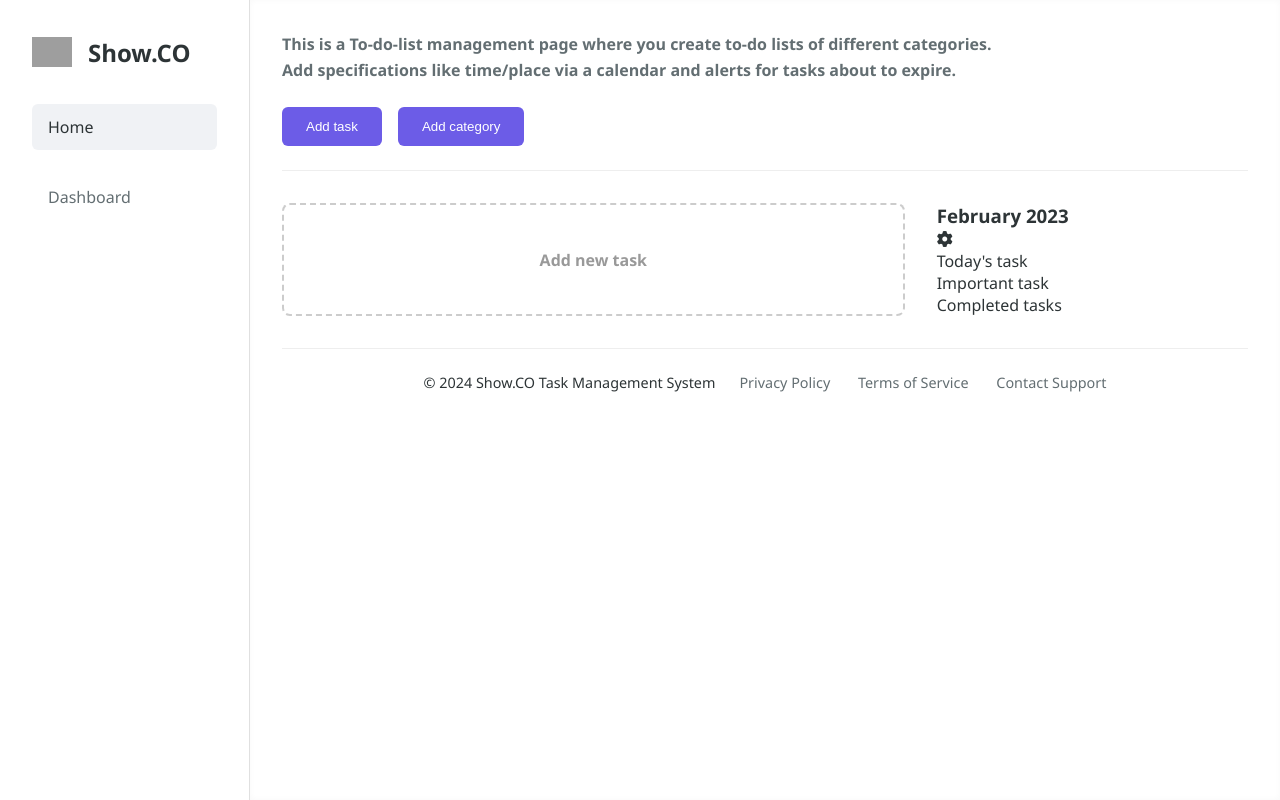
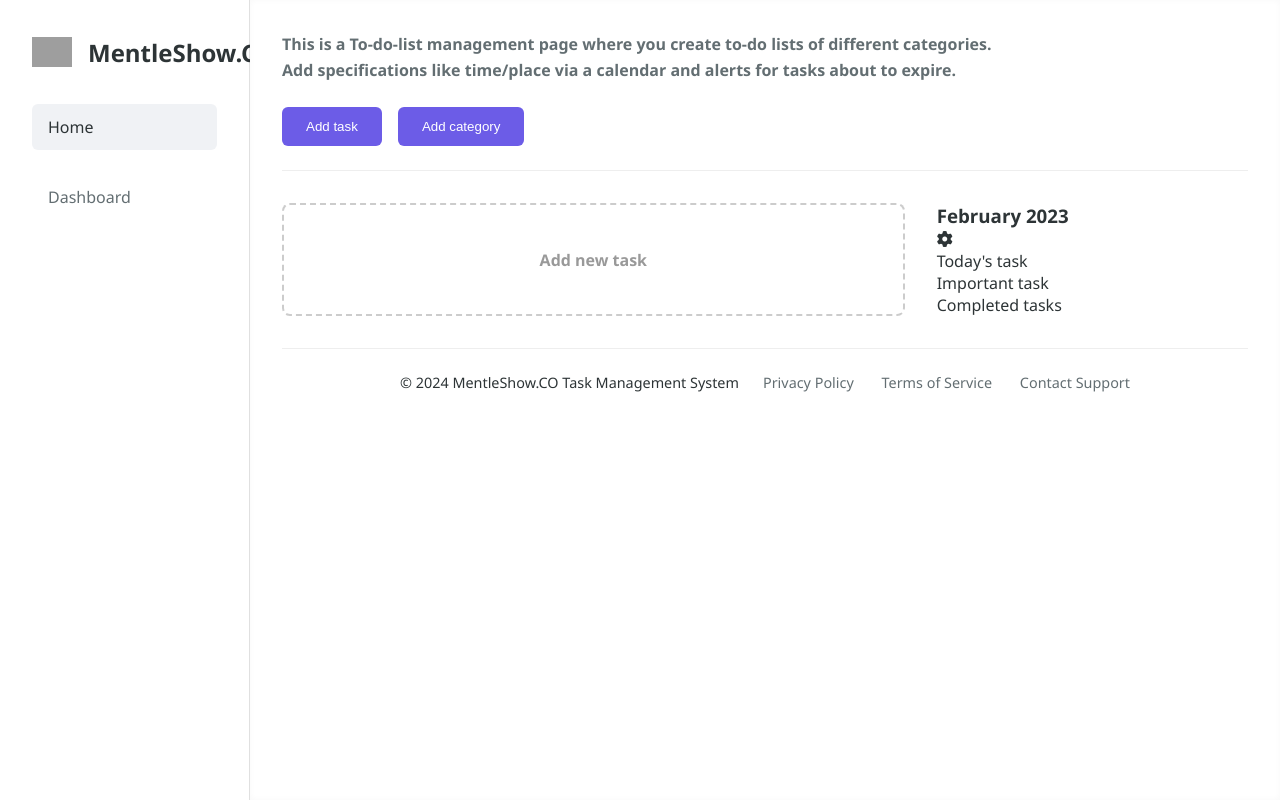
Before and after one commit to VernardCiti/task_management_v1, a website: page index.html in a window 1280 px wide. Drawn offline with nearby package versions, Linux system fonts and the light colour scheme; no server answers; grey boxes are pictures that could not be loaded.

Commit message:
footer updated for the system name

```diff
--- a/index.html
+++ b/index.html
@@ -26,7 +26,7 @@
           src="https://media.istockphoto.com/id/1937434655/vector/digital-technology-gear-icon-from-blue-icon-set.jpg?s=612x612&w=0&k=20&c=YW4ux7zbfMi3c8pGiytuaEVeDqyDQbjG1wy_0bYhGH8="
           alt="Show.CO Logo"
         >
-        <h2>Show.CO</h2>
+        <h2>MentleShow.CO</h2>
       </div>
       <nav class="nav">
         <ul>
@@ -148,7 +148,7 @@
       <!-- FOOTER -->
       <footer>
         <div class="footer-content">
-          <p>© 2024 Show.CO Task Management System</p>
+          <p>© 2024   MentleShow.CO Task Management System</p>
           <div class="footer-links">
             <a href="#">Privacy Policy</a>
             <a href="#">Terms of Service</a>
```
